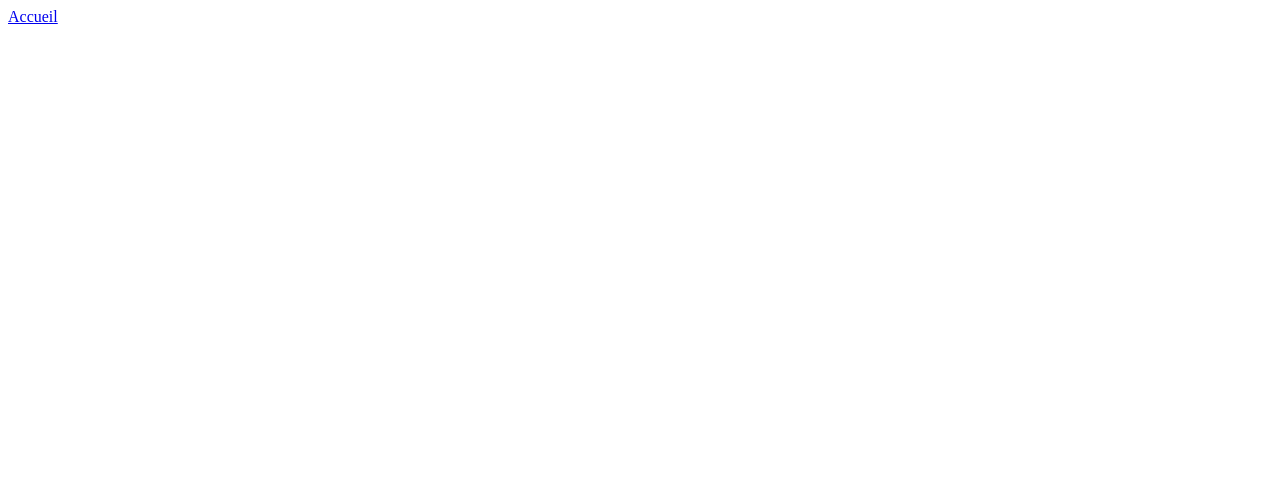
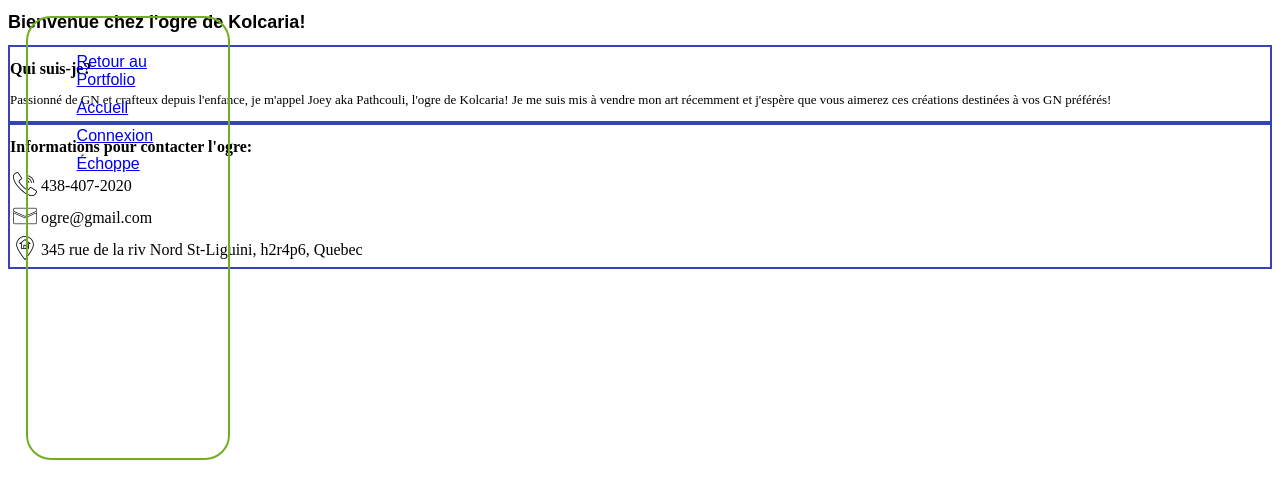
Before and after one commit to ChristopherDesrosiersMondor/christopherdesrosiersmondor.github.io, a plain HTML site: page laboratoire1/index.html in a window 1280 px wide. Drawn offline with Linux system fonts and the light colour scheme; files that its build step writes are made by us from their sources.

Commit message:
create some pages

```diff
--- a/laboratoire1/index.html
+++ b/laboratoire1/index.html
@@ -3,11 +3,50 @@
   <head>
     <meta charset="utf-8">
     <link rel="icon" href="../images/chimere_icon.ico" type="image/x-icon">
+    <link rel="stylesheet" href="./styles/styles.css">
     <title>L'antre de l'ogre de Kolcaria</title>
   </head>
   <body>
-    <nav>
-        <a href="index.html">Accueil</a>
+    <nav class="menu">
+      <ul class="nav_btn">
+          <li class="nav_option"><a href="../index.html">Retour au Portfolio</a></li>
+          <li class="nav_option"><a href="index.html">Accueil</a></li>
+          <li class="nav_option"><a href="../laboratoire1/conexion.html">Connexion</a></li>
+          <li class="nav_option"><a href="../laboratoire1/echoppe.html">Échoppe</a></li>
+      </ul>
     </nav>
+
+    <h1>Bienvenue chez l'ogre de Kolcaria!</h1>
+    <section>
+        <h2>Qui suis-je?</h2>
+        <p>
+          Passionné de GN et crafteux depuis l'enfance, je m'appel
+          Joey aka Pathcouli, l'ogre de Kolcaria! Je me suis mis à
+          vendre mon art récemment et j'espère que vous aimerez ces
+          créations destinées à vos GN préférés!
+        </p>
+    </section>
+
+    <section>
+        <h2>Informations pour contacter l'ogre: </h2>
+        <table class="table_infos">
+          <tbody>
+            <tr>
+              <th scope="row"><img src="../images/appel.png"></img></th>
+              <td>438-407-2020</td>
+            </tr>
+
+            <tr>
+              <th scope="row"><img src="../images/email.png"></img></th>
+              <td>ogre@gmail.com</td>
+            </tr>
+
+            <tr>
+              <th scope="row"><img src="../images/emplacement.png"></img></th>
+              <td>345 rue de la riv Nord St-Liguini, h2r4p6, Quebec</td>
+            </tr>
+          </tbody>
+        </table>
+    </section>
   </body>
 </html>
--- a/styles/styles.css
+++ b/styles/styles.css
@@ -0,0 +1,50 @@
+/*
+Inspirer de w3school exemples
+https://www.w3schools.com/css/css_navbar.asp
+https://www.w3schools.com/css/css_align.asp
+*/
+
+.menu {
+    height: 50%;
+    width: 160px;
+    padding: 20px;
+    border-radius: 25px;
+    border: 2px solid #73AD21;
+    position: fixed;
+    z-index: 1;
+    top: 2%;
+    left: 2%;
+    overflow-x: hidden;
+    padding-top: 20px;
+}
+
+.nav_btn {
+    list-style: none;
+    font-family: sans-serif;
+    margin: auto;
+    width: 70%;
+    padding: 10px;
+}
+
+.nav_option{
+    padding: 5px;
+}
+
+h1 {
+    font-family: Arial, Helvetica, sans-serif;
+    font-size: large;
+}
+
+h2 {
+    font-family: 'Times New Roman', Times, serif;
+    font-size: medium;
+}
+
+p {
+    font-family: 'Times New Roman', Times, serif;
+    font-size: small;
+}
+
+section {
+    border: 2px solid #3744b8;
+}
```
Also changed, not shown: index.html (+6 -4 lines), images/appel.png (added), images/email.png (added), images/emplacement.png (added), laboratoire1/conexion.html (added), laboratoire1/echoppe.html (added).
